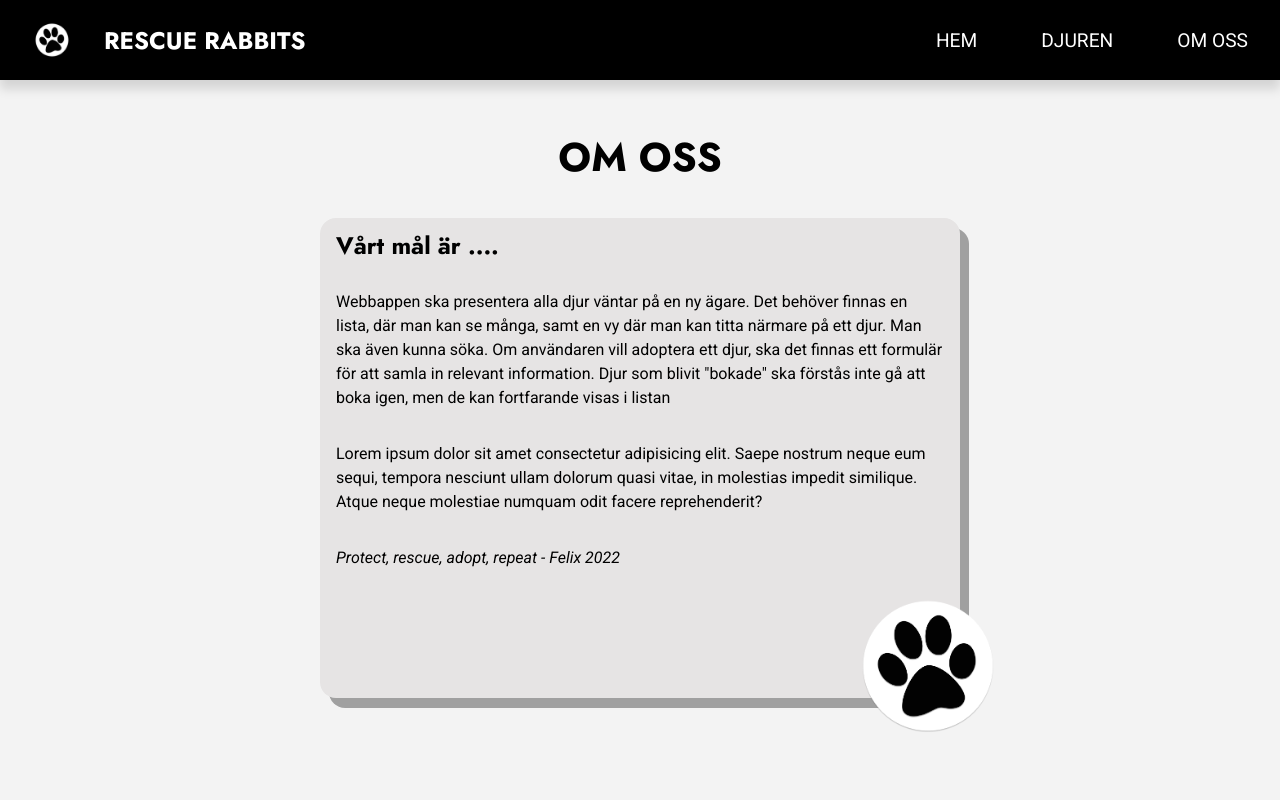
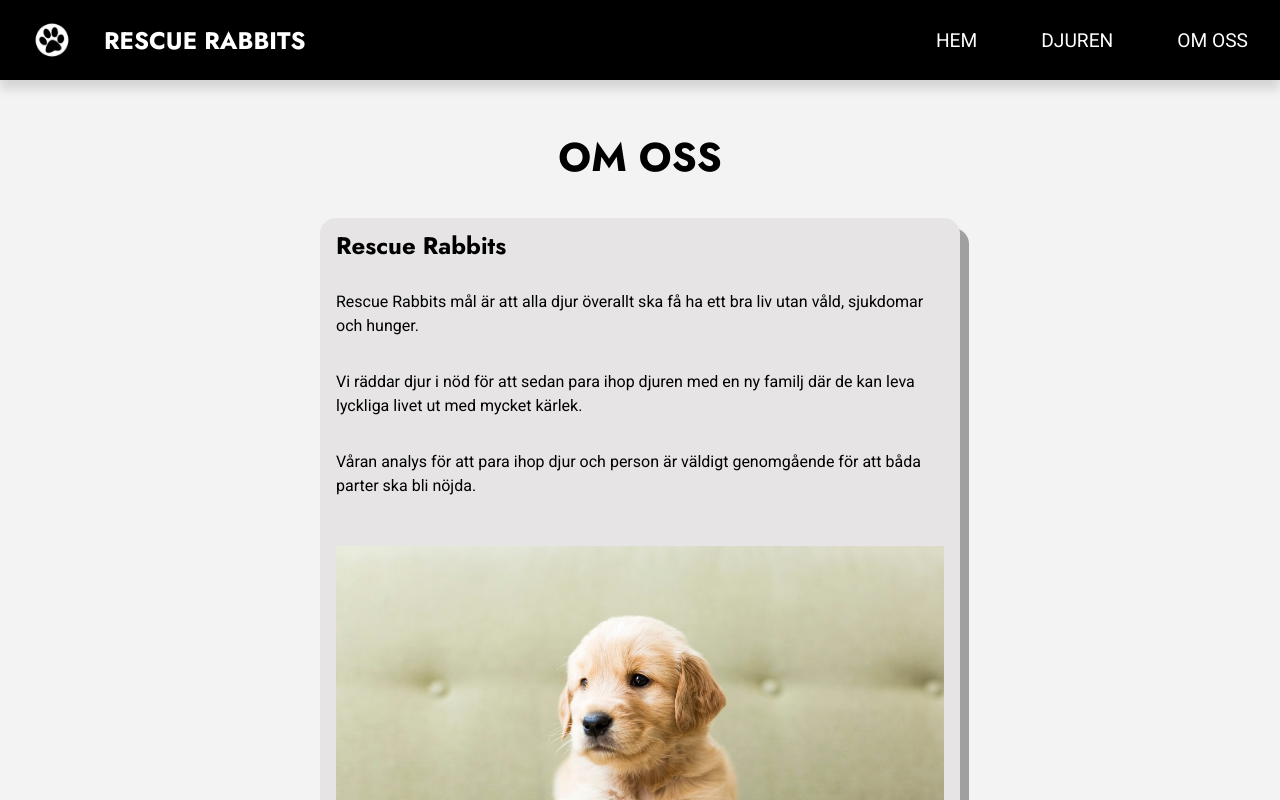
Before and after one commit to timand1/rescue-rabbits-magic-monkeys, a React (Vite) app: page /About in a window 1280 px wide. Shown: the top 800 px of the page. Built offline with nearby package versions, Linux system fonts and the light colour scheme.

Commit message:
Change About

```diff
--- a/src/styles/About.scss
+++ b/src/styles/About.scss
@@ -2,16 +2,25 @@
 
 .about {
     @include variables.aboutPageLayout();
-        .quote {
-            font-style: italic;
+        section {
+            .about-image {
+                max-width: 100%;
+                margin: 1em 0;
+            }
+            .quote {
+                font-style: italic;
+            }
         }
-}
+    }
 
 @media only screen and (max-width: 786px) {
     .about {
         max-width: variables.$mobile-card-width;
         section {
             padding-bottom: 4em;
+            h2 {
+                margin: 0;
+            }
         }
     }
 }
--- a/src/styles/Confirmed.scss
+++ b/src/styles/Confirmed.scss
@@ -2,6 +2,9 @@
 
 .confirmed {
     @include variables.aboutPageLayout();
+    section {
+        gap: 2em;
+    }
     h2 {
         text-align: center;
     }
--- a/src/styles/_hero.scss
+++ b/src/styles/_hero.scss
@@ -23,7 +23,6 @@
             @include variables.flexContainer();
             justify-content: space-between;
             margin: 3em;
-            transition: .5s all;
             width: 100%;
             height: 100%;
 
--- a/src/views/About.tsx
+++ b/src/views/About.tsx
@@ -1,5 +1,6 @@
 import '../styles/About.scss';
 import  logo  from '../assets/LOGO.png';
+import  animalPic from '/hero.jpg'
 
 function About() {
 
@@ -7,11 +8,11 @@ function About() {
         <article className="about">
             <h1>OM OSS</h1>
             <section>
-                <h2>Vårt mål är .... </h2>
-                <p>Webbappen ska presentera alla djur väntar på en ny ägare.
-                Det behöver finnas en lista, där man kan se många, samt en vy där man kan titta närmare på ett djur.
-                Man ska även kunna söka. Om användaren vill adoptera ett djur, ska det finnas ett formulär för att samla in relevant information. Djur som blivit "bokade" ska förstås inte gå att boka igen, men de kan fortfarande visas i listan</p>
-                <p>Lorem ipsum dolor sit amet consectetur adipisicing elit. Saepe nostrum neque eum sequi, tempora nesciunt ullam dolorum quasi vitae, in molestias impedit similique. Atque neque molestiae numquam odit facere reprehenderit?</p>
+                <h2>Rescue Rabbits </h2>
+                <p>Rescue Rabbits mål är att alla djur överallt ska få ha ett bra liv utan våld, sjukdomar och hunger.</p>
+                <p>Vi räddar djur i nöd för att sedan para ihop djuren med en ny familj där de kan leva lyckliga livet ut med mycket kärlek.</p>
+                <p>Våran analys för att para ihop djur och person är väldigt genomgående för att båda parter ska bli nöjda.</p>
+                <img className='about-image' src={animalPic} alt="dog" />
                 <p className='quote'>Protect, rescue, adopt, repeat - Felix 2022</p>
                 <figure style={{ backgroundImage: `url(${logo})` }}></figure>
             </section>
```
Also changed, not shown: public/hero.jpg (added).
